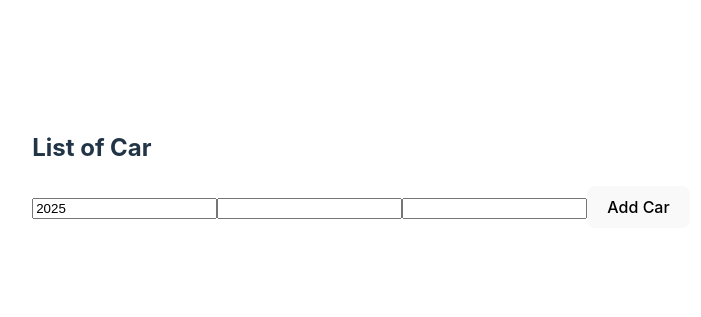
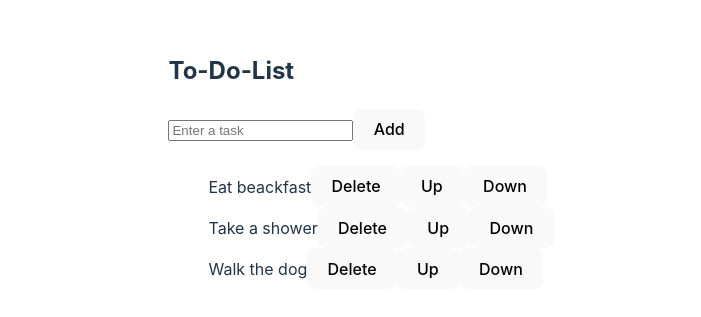
Before and after one commit to Thi2erry8/React_course, a React (Vite) app: page / in a window 1280 px wide. Shown: the part 231-548 px from the top of the page, without its empty margins (279-980 px from the left). Built offline with nearby package versions, Linux system fonts and the light colour scheme.

Commit message:
To_do_list

```diff
--- a/src/assets/Color_picker.jsx
+++ b/src/assets/Color_picker.jsx
@@ -2,48 +2,71 @@ import React, { useState } from "react";
 
 function ColorPicker(){
 
-   const [cars, setCars] = useState([]);
-   const  [carYear, setCarYear] = useState(new Date().getFullYear());
-   const [carMake, setCarMake] = useState("");
-   const [carModel, setCarModel] = useState("");
+   const [tasks,setTask] =  useState(["Eat beackfast","Take a shower","Walk the dog"]);
+   const [newTask,setNewTask] = useState("");
 
-   function handleAddCar(){
+   function handleInputChange(event){
+     setNewTask(event.target.value);
+   }
 
-      const newCar = {year: carYear,
-                      make: carMake,
-                      model: carModel}
-      setCars(c => [...c, newCar]);
-  }
+   function addTask(){
+      if(newTask.trim() !== ""){
+         setTask(t => [...t, newTask]);
+         setNewTask("");
+      }
 
-  function handleRemoveCar(index){
-      setCars(c => c.filter((_,i) => i !== index));
-  }
+   }
 
-  function handleYearChange(event){
-       setCarYear(event.target.value);
-  }
-  function handleMakeChange(event){
-       setCarMake(event.target.value);
-  }
-  function handleModelChange(event){
-       setCarModel(event.target.value);
-  }
+   function deleteTask(index){
+         const updatedTasks = tasks.filter((_,i) => i !== index);
+         setTask(updatedTasks);
+     }
+
+   function moveTaskUp(index){
+       if(index > 0){
+          const updatedTasks = [...tasks];
+          [updatedTasks[index],updatedTasks[index-1]] = [updatedTasks[index-1],updatedTasks[index]];
+          setTask(updatedTasks);
+       }
+   }
+
+   function moveTaskDown(index){
+     if(index > tasks.length - 1){
+        const updatedTasks = [...tasks];
+        [updatedTasks[index],updatedTasks[index+1]] = [updatedTasks[index+1],updatedTasks[index]];
+        setTask(updatedTasks);
+     }
+ }
 
 return(<>
           <div>
-                 <h2>List of Car</h2>
-                 <ul>
-                      {cars.map((car,index) =>
-                        <li key ={index} onClick={() => handleRemoveCar(index)}>
-                             {car.year} {car.make} {car.model}
-                        </li>
-                     )}
-                 </ul>
-                 <input type="number" value={carYear} onChange={handleYearChange} />
-                 <input type="text" value={carMake} onChange={handleMakeChange} />
-                 <input type="text" value={carModel} onChange={handleModelChange} />
-                 <button onClick={handleAddCar}>Add Car</button>
+                 <h2>To-Do-List</h2>
+                 <input
+                 type="text"
+                 placeholder="Enter a task"
+                 value={newTask}
+                 onChange={handleInputChange} />
+                 <button className="add-btn" onClick={addTask}>
+                 Add
+                 </button>
           </div>
+          <ol>
+               {tasks.map((task,index) =>
+                  <li key={index}>
+                         <span className="text">{task}</span>
+                         <button className="delete-btn" onClick={() => deleteTask(index)}>
+                                   Delete
+                         </button>
+
+                         <button className="move-btn" onClick={() => moveTaskUp(index)}>
+                                  Up
+                         </button>
+
+                         <button className="move-btn" onClick={() => moveTaskDown(index)}>
+                                  Down
+                         </button>
+                  </li>)}
+          </ol>
       </>);
 
 };
```
